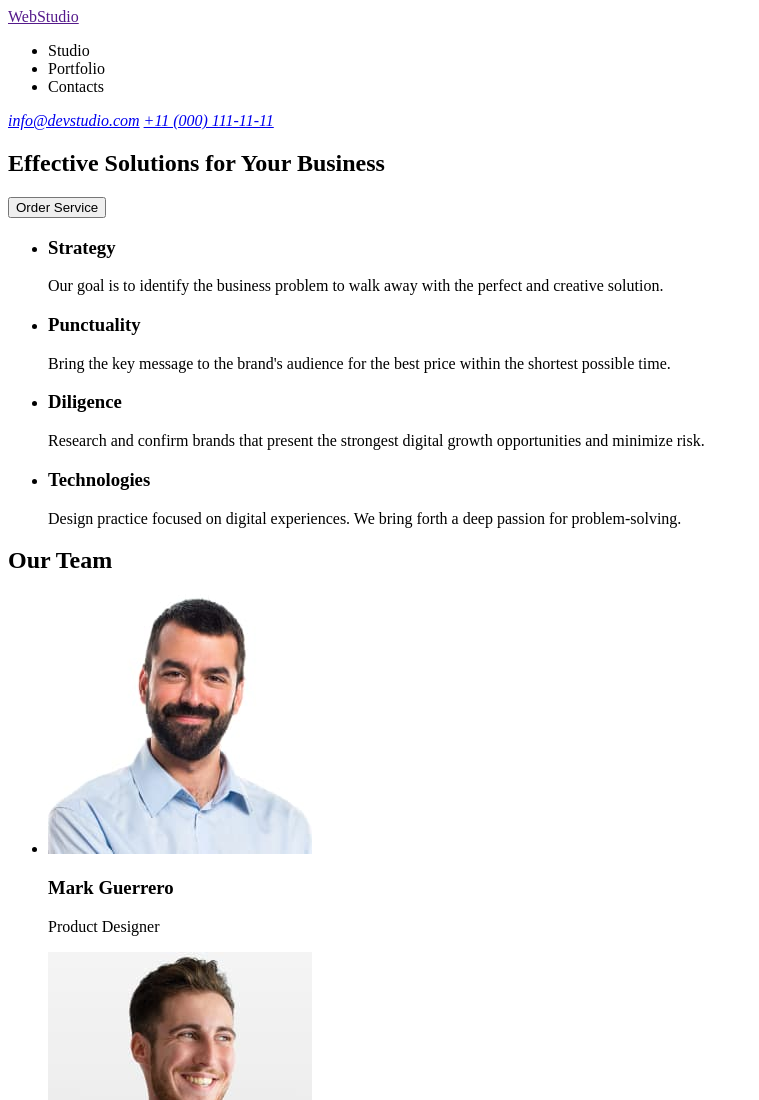
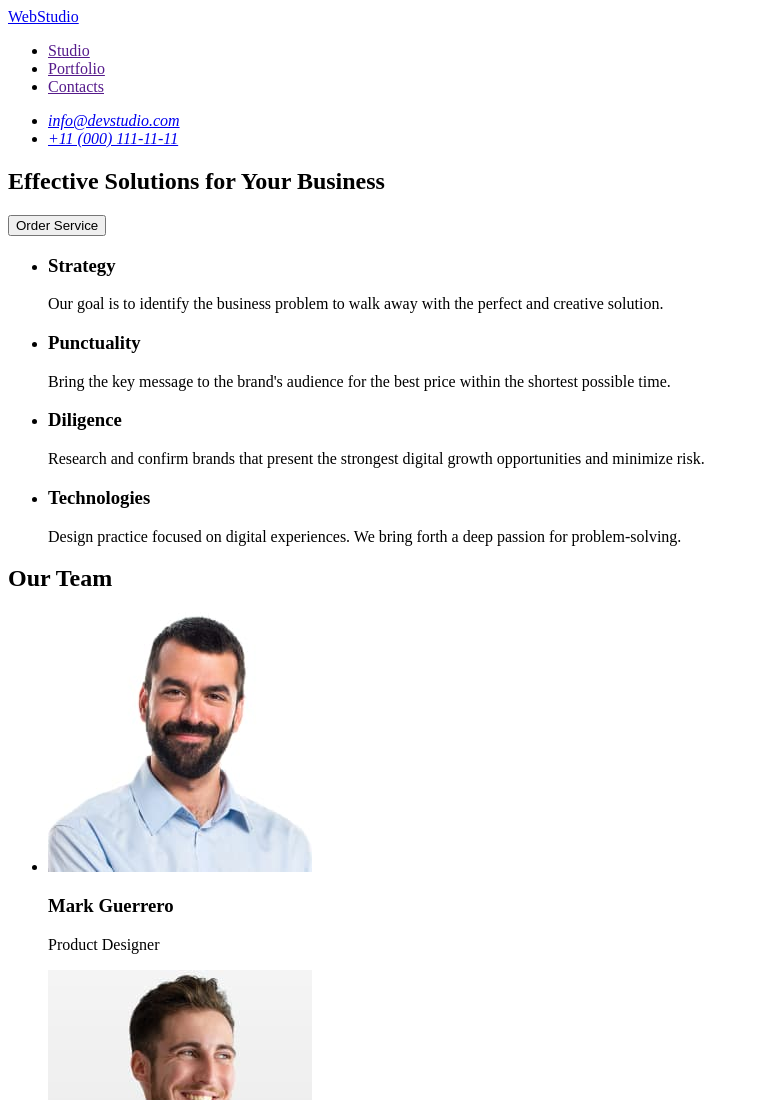
Before and after one commit to NazarMavrov/goit-markup-hw-01, a plain HTML site: page index.html in a window 1280 px wide. Shown: the top 1100 px of the page, without its empty margins (0-759 px from the left). Drawn offline with Linux system fonts and the light colour scheme.

Commit message:
Update index.html

```diff
--- a/index.html
+++ b/index.html
@@ -7,19 +7,20 @@
   </head>
   <body>
     <header>
-      <a href="">WebStudio</a>
-
       <nav>
+        <a href="./index.html">WebStudio</a>
         <ul>
-          <li>Studio</li>
-          <li>Portfolio</li>
-          <li>Contacts</li>
+          <li><a href="">Studio</a></li>
+          <li><a href="">Portfolio</a></li>
+          <li><a href="">Contacts</a></li>
         </ul>
       </nav>
 
       <address>
-        <a href="mailto:info@devstudio.com">info@devstudio.com</a>
-        <a href="tel:+11(000)1111111">+11 (000) 111-11-11</a>
+        <ul>
+          <li><a href="mailto:info@devstudio.com">info@devstudio.com</a></li>
+          <li><a href="tel:+11(000)1111111">+11 (000) 111-11-11</a></li>
+        </ul>
       </address>
     </header>
     <main>
@@ -107,7 +108,7 @@
       </section>
     </main>
     <footer>
-      <a href="">WebStudio</a>
+      <a href="./index.html">WebStudio</a>
       <p>
         Increase the flow of customers and sales for your business with digital
         marketing & growth solutions.
```
